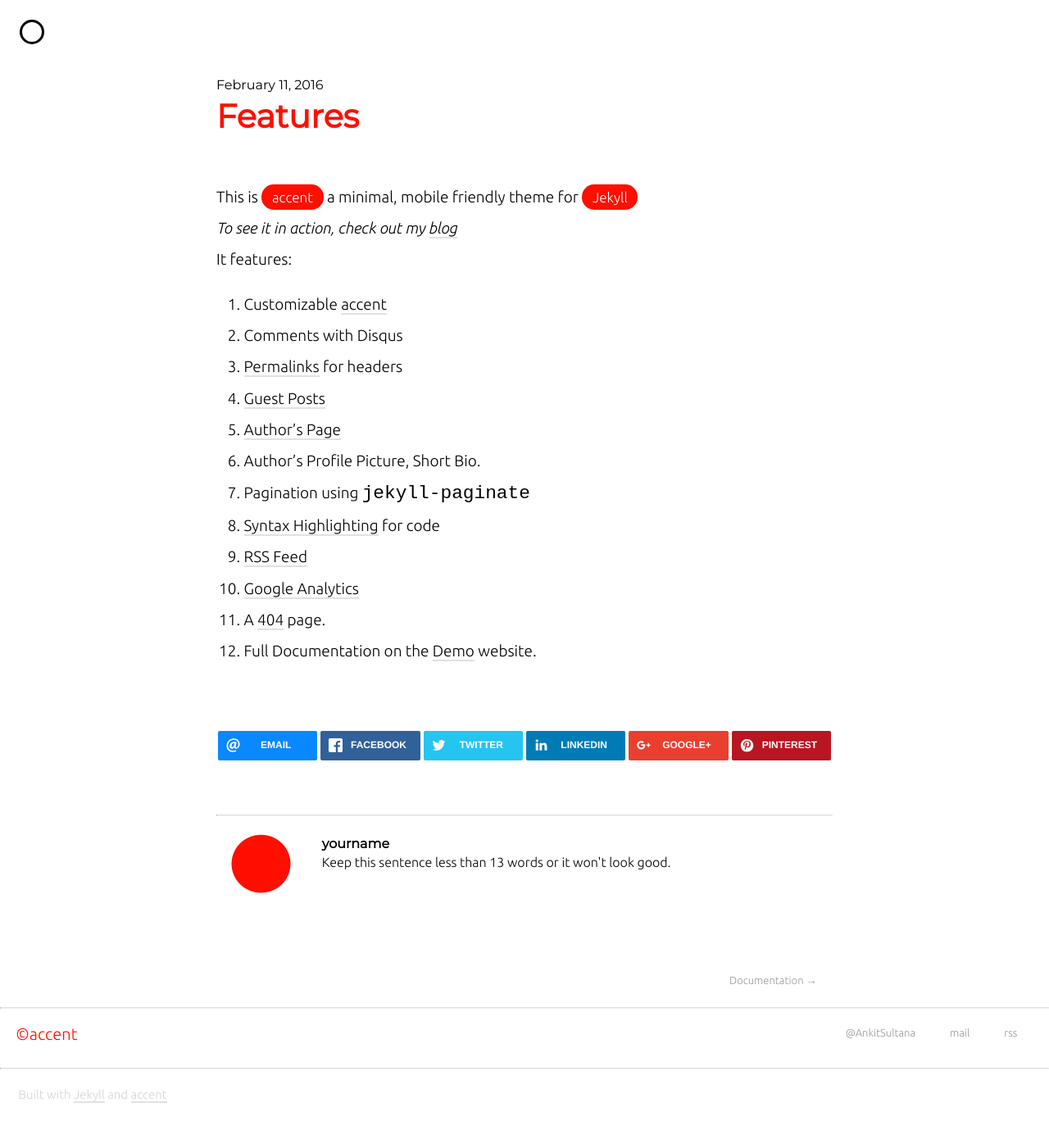
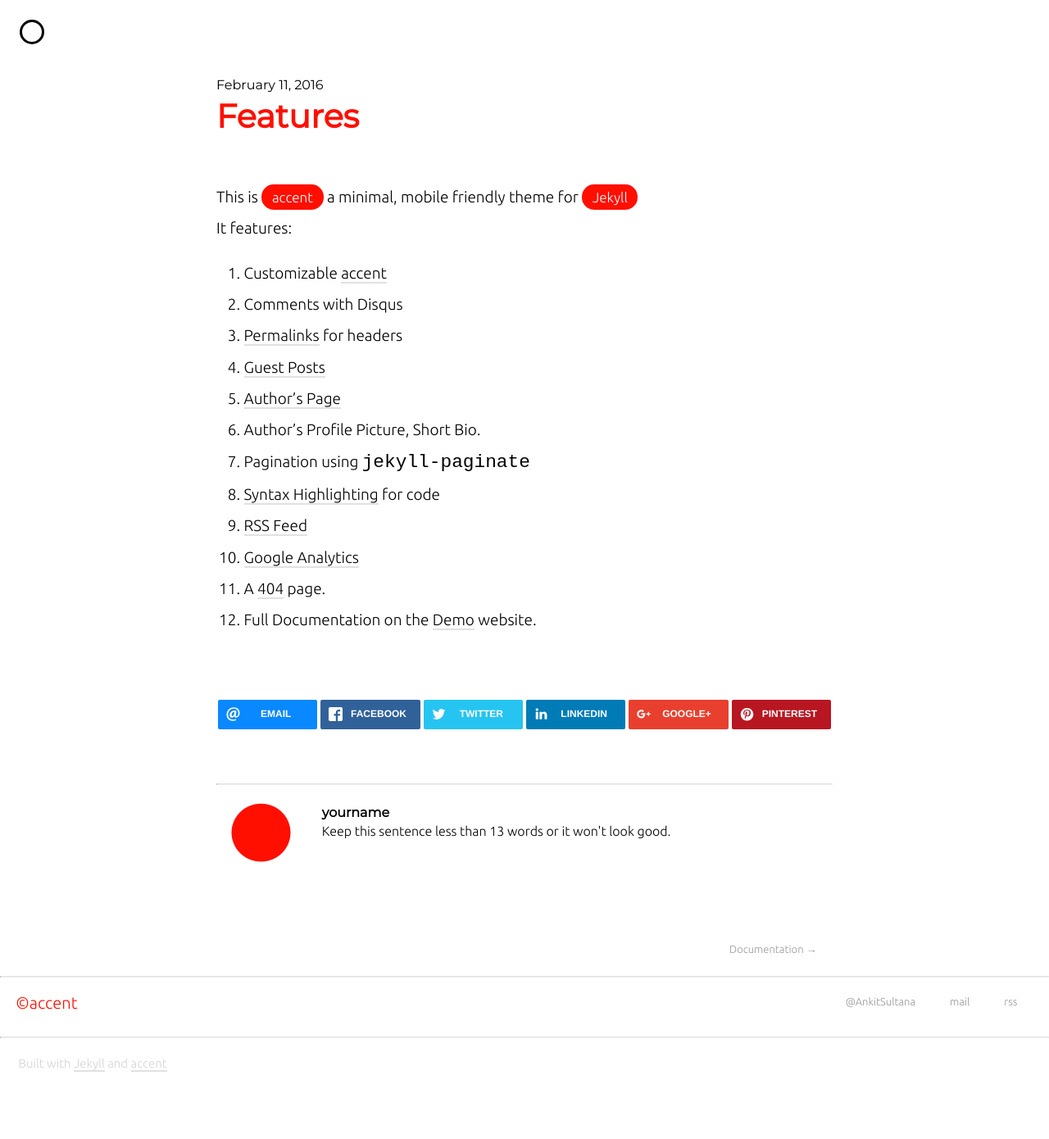
Before and after one commit to ankitsultana/accent, a Jekyll site: the page built from _posts/2016-02-11-features.markdown, in a window 1280 px wide. Shown: the whole page at 82% size. Built offline with Jekyll 4.4.1, drawn with Linux system fonts in a browser that asks for light colours; nearby versions of some CDN libraries; comment, search, counter and statistics services are not loaded; after the commit the page ends 1352 px from its top, so only the background shows below that.

Commit message:
remove link to blog

```diff
--- a/_posts/2016-02-11-features.markdown
+++ b/_posts/2016-02-11-features.markdown
@@ -2,8 +2,6 @@
 ---
 
 This is <span class="capsule">accent</span> a minimal, mobile friendly theme for <span class="capsule">Jekyll</span>
-
-*To see it in action, check out my [blog](http://ankitsultana.me/blog)*
 
 It features:
 
```
